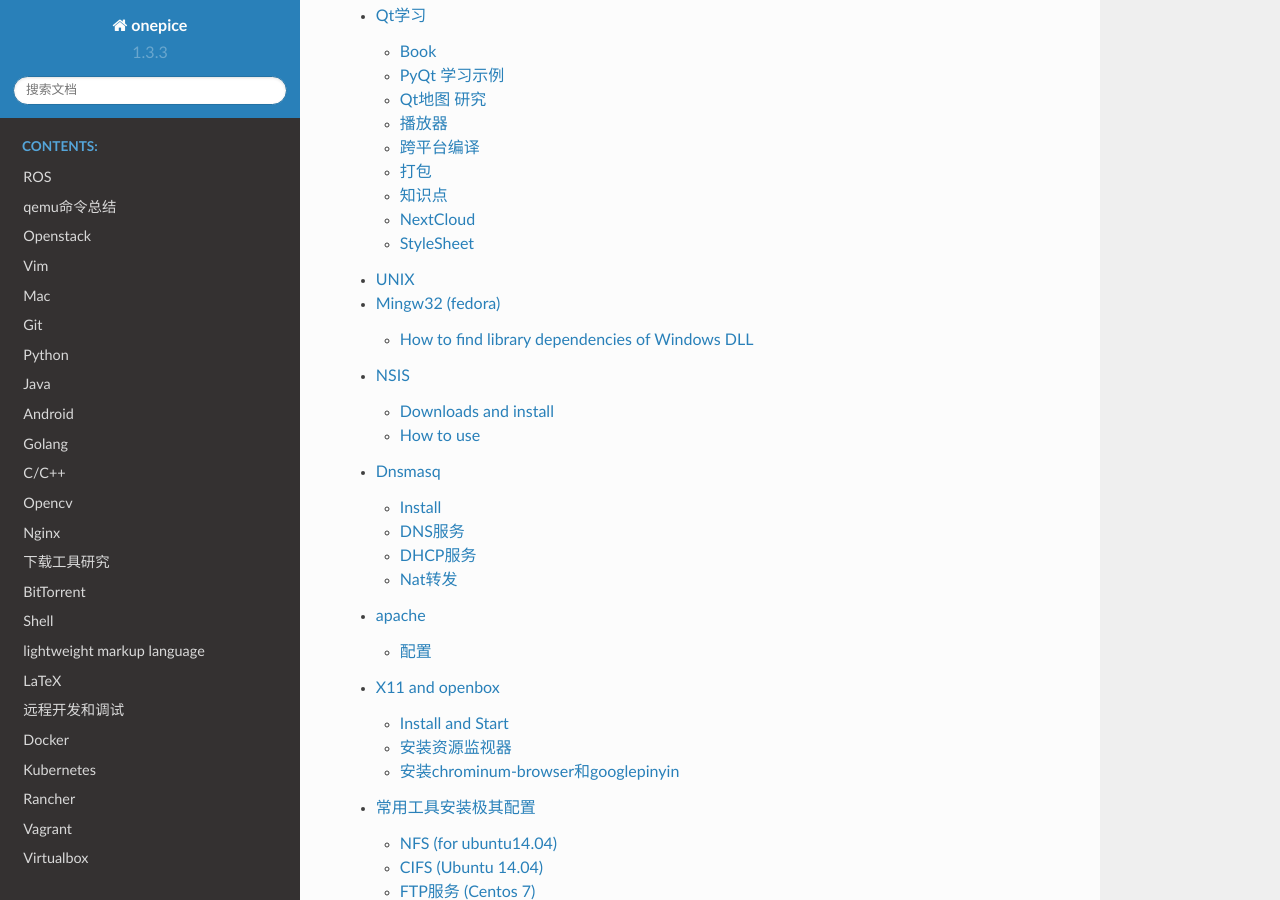
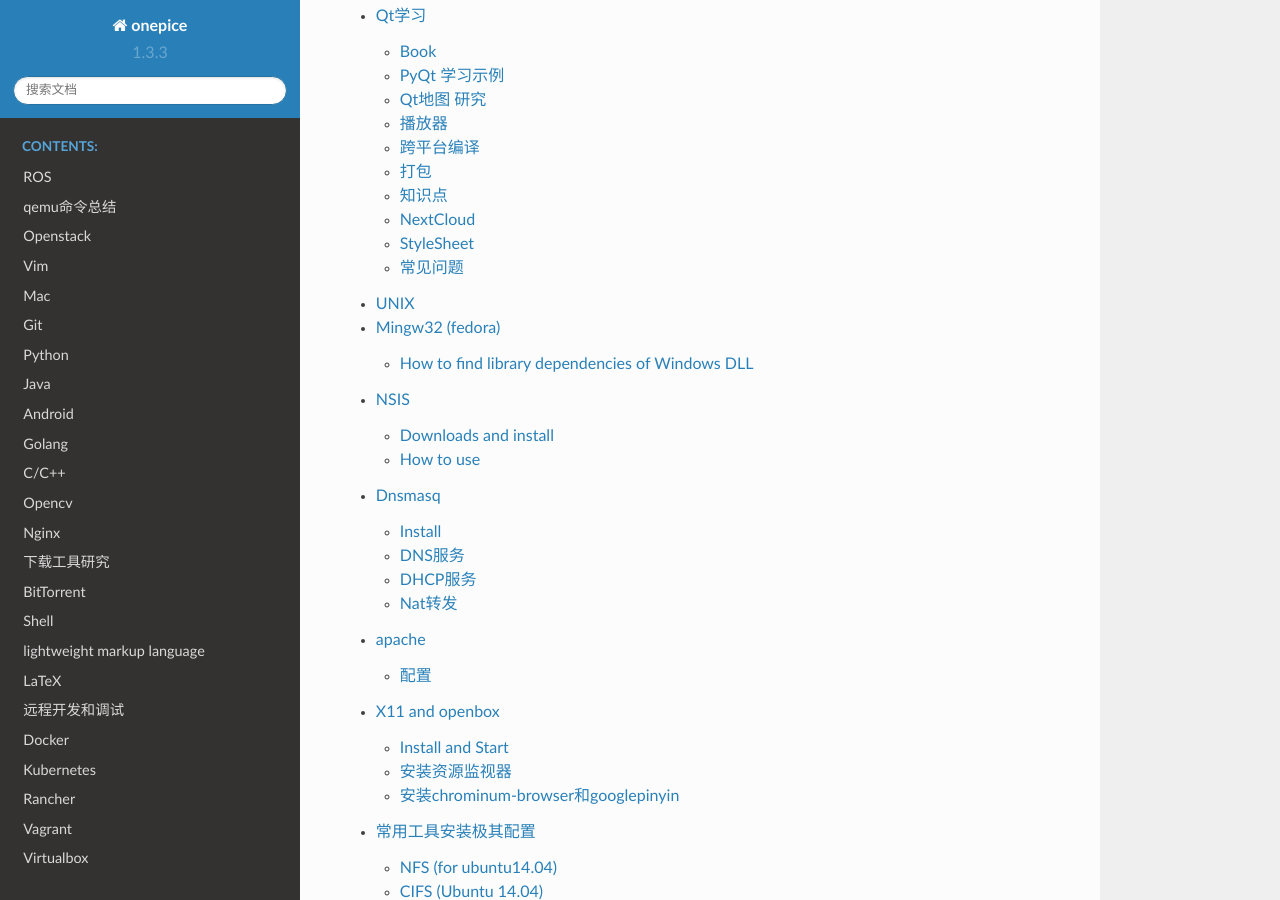
Before and after one commit to my-rds-store/my_space, a Sphinx documentation site: the page built from source/index.rst, in a window 1280 px wide and 900 px high, scrolled down 9293 px. Built offline with Sphinx 7.4.7 and the Read the Docs theme 2.0.0, drawn with Linux system fonts in a browser that asks for light colours.

Commit message:
update ...

```diff
--- a/source/qt/index.rst
+++ b/source/qt/index.rst
@@ -251,6 +251,12 @@
                 border-radius: 4px;
         }
 
+************
+常见问题
+************
+
+* `Ubuntu下Qtcreator无法输入中文的解决办法 <https://blog.csdn.net/baidu_33850454/article/details/81212026>`_
+
 ..
  Music 命运守护夜
 
```
